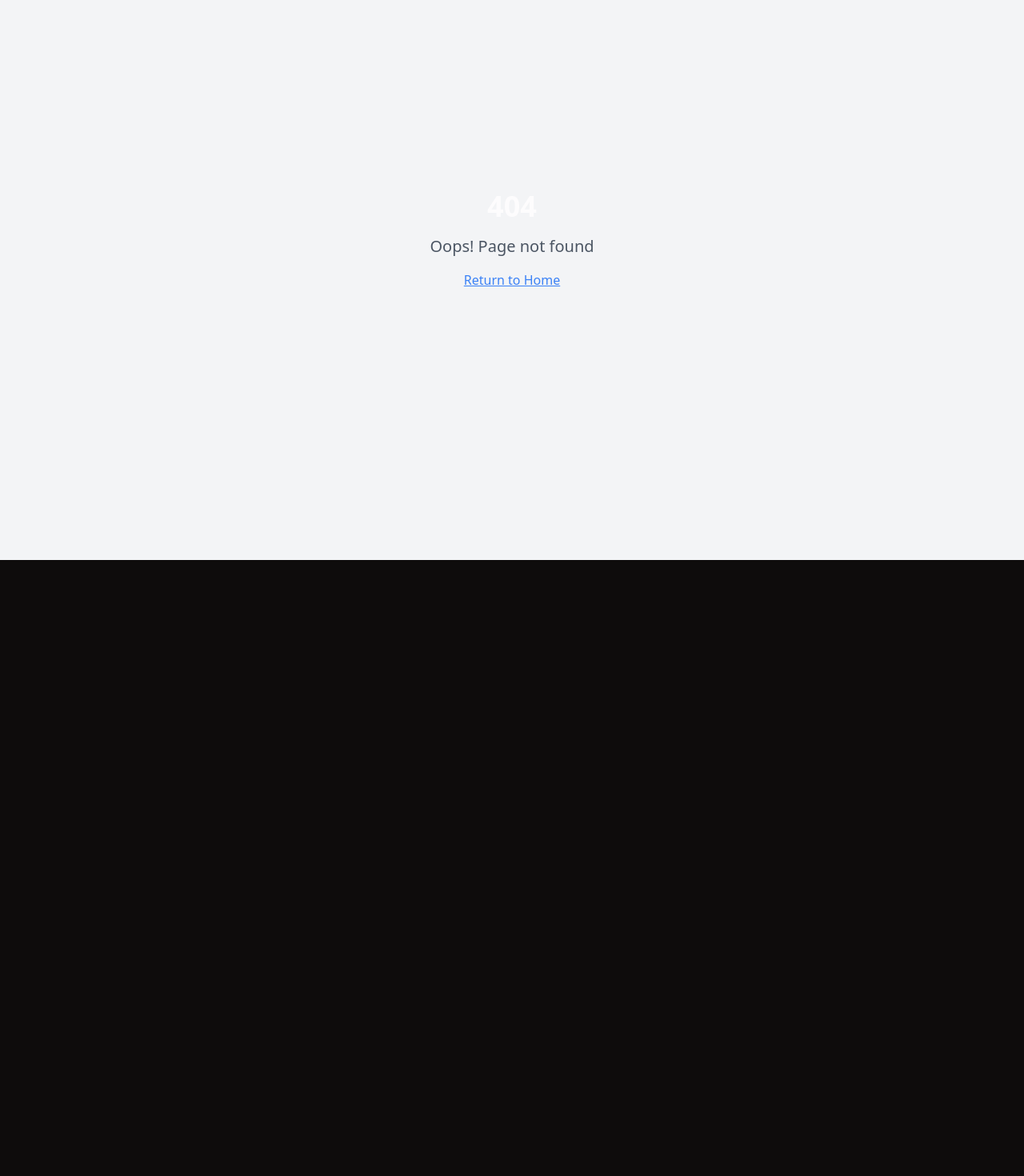
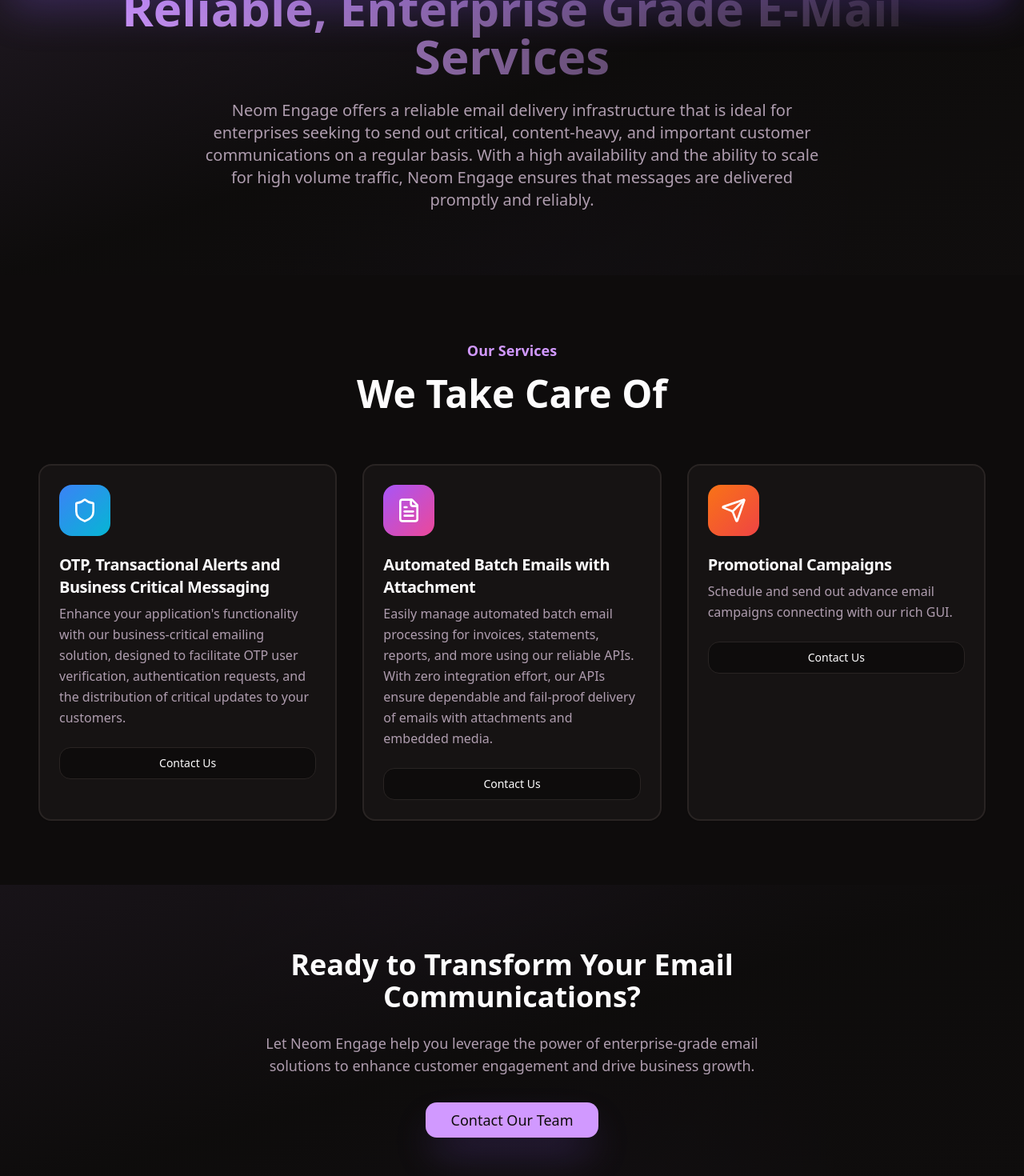
Before and after one commit to jassim7784/neomengage-n8n-glowup, a React (Vite) app: page /products/email-solutions in a window 1280 px wide. Before the commit this address had no page. Shown: the part 100-1570 px from the top of the page at 80% size. Before the commit the page ends 800 px from the top, so only its background shows below. Built offline with nearby package versions, Linux system fonts and the light colour scheme.

Commit message:
Add Email Solutions Page

```diff
--- a/src/App.tsx
+++ b/src/App.tsx
@@ -17,6 +17,7 @@ import WebDesignDevelopment from "./pages/services/WebDesignDevelopment";
 import SMSSolutions from "./pages/products/SMSSolutions";
 import WhatsAppSolutions from "./pages/products/WhatsAppSolutions";
 import VoiceSolutions from "./pages/products/VoiceSolutions";
+import EmailSolutions from "./pages/products/EmailSolutions";
 
 // Other Pages
 import Blogs from "./pages/Blogs";
@@ -44,6 +45,7 @@ const App = () => (
           <Route path="/products/sms-solutions" element={<SMSSolutions />} />
           <Route path="/products/whatsapp-solutions" element={<WhatsAppSolutions />} />
           <Route path="/products/voice-solutions" element={<VoiceSolutions />} />
+          <Route path="/products/email-solutions" element={<EmailSolutions />} />
 
           {/* Other Pages */}
           <Route path="/blogs" element={<Blogs />} />
--- a/src/components/Header.tsx
+++ b/src/components/Header.tsx
@@ -106,7 +106,7 @@ const Header = () => {
                       </NavigationMenuLink>
                     </li>
                     <li>
-                      <NavigationMenuLink href="/products/email-solution" className="block select-none space-y-1 rounded-md p-3 leading-none no-underline outline-none transition-colors hover:bg-accent hover:text-accent-foreground focus:bg-accent focus:text-accent-foreground">
+                      <NavigationMenuLink href="/products/email-solutions" className="block select-none space-y-1 rounded-md p-3 leading-none no-underline outline-none transition-colors hover:bg-accent hover:text-accent-foreground focus:bg-accent focus:text-accent-foreground">
                         <div className="text-sm font-medium leading-none">Email Solution</div>
                       </NavigationMenuLink>
                     </li>
@@ -194,7 +194,7 @@ const Header = () => {
               <a href="/products/voice-solutions" className="block text-foreground hover:text-primary transition-smooth pl-4">
                 Voice Solution
               </a>
-              <a href="/products/email-solution" className="block text-foreground hover:text-primary transition-smooth pl-4">
+              <a href="/products/email-solutions" className="block text-foreground hover:text-primary transition-smooth pl-4">
                 Email Solution
               </a>
               <a href="/products/chatbot-solution" className="block text-foreground hover:text-primary transition-smooth pl-4">
--- /dev/null
+++ b/src/pages/products/EmailSolutions.tsx
@@ -0,0 +1,121 @@
+import { useNavigate } from "react-router-dom";
+import { Card, CardContent, CardDescription, CardHeader, CardTitle } from "@/components/ui/card";
+import { Button } from "@/components/ui/button";
+import Header from "@/components/Header";
+import Footer from "@/components/Footer";
+import { Mail, Shield, FileText, Send } from "lucide-react";
+
+const EmailSolutions = () => {
+  const navigate = useNavigate();
+
+  const services = [
+    {
+      icon: Shield,
+      title: "OTP, Transactional Alerts and Business Critical Messaging",
+      description: "Enhance your application's functionality with our business-critical emailing solution, designed to facilitate OTP user verification, authentication requests, and the distribution of critical updates to your customers.",
+      gradient: "from-blue-500 to-cyan-500"
+    },
+    {
+      icon: FileText,
+      title: "Automated Batch Emails with Attachment",
+      description: "Easily manage automated batch email processing for invoices, statements, reports, and more using our reliable APIs. With zero integration effort, our APIs ensure dependable and fail-proof delivery of emails with attachments and embedded media.",
+      gradient: "from-purple-500 to-pink-500"
+    },
+    {
+      icon: Send,
+      title: "Promotional Campaigns",
+      description: "Schedule and send out advance email campaigns connecting with our rich GUI.",
+      gradient: "from-orange-500 to-red-500"
+    }
+  ];
+
+  const handleContactClick = () => {
+    navigate("/contact");
+  };
+
+  return (
+    <>
+      <Header />
+      <main className="min-h-screen">
+        {/* Hero Section */}
+        <section className="py-20 px-4 bg-gradient-to-br from-primary/10 via-background to-secondary/10">
+          <div className="container mx-auto max-w-6xl text-center">
+            <h1 className="text-4xl md:text-5xl lg:text-6xl font-bold mb-6 bg-gradient-to-r from-primary to-secondary bg-clip-text text-transparent">
+              Reliable, Enterprise Grade E-Mail Services
+            </h1>
+            <p className="text-lg md:text-xl text-muted-foreground max-w-3xl mx-auto leading-relaxed">
+              Neom Engage offers a reliable email delivery infrastructure that is ideal for enterprises seeking to send out critical, content-heavy, and important customer communications on a regular basis. With a high availability and the ability to scale for high volume traffic, Neom Engage ensures that messages are delivered promptly and reliably.
+            </p>
+          </div>
+        </section>
+
+        {/* Services Section */}
+        <section className="py-20 px-4 bg-background">
+          <div className="container mx-auto max-w-7xl">
+            <div className="text-center mb-16">
+              <p className="text-primary font-semibold mb-4 text-lg">Our Services</p>
+              <h2 className="text-3xl md:text-4xl lg:text-5xl font-bold mb-6">
+                We Take Care Of
+              </h2>
+            </div>
+
+            <div className="grid grid-cols-1 md:grid-cols-2 lg:grid-cols-3 gap-8">
+              {services.map((service, index) => {
+                const Icon = service.icon;
+                return (
+                  <Card
+                    key={index}
+                    className="group hover:shadow-2xl transition-all duration-300 border-2 hover:border-primary/50 hover:-translate-y-2"
+                  >
+                    <CardHeader>
+                      <div className={`w-16 h-16 rounded-2xl bg-gradient-to-br ${service.gradient} flex items-center justify-center mb-4 group-hover:scale-110 transition-transform duration-300`}>
+                        <Icon className="w-8 h-8 text-white" />
+                      </div>
+                      <CardTitle className="text-xl mb-2 group-hover:text-primary transition-colors">
+                        {service.title}
+                      </CardTitle>
+                      <CardDescription className="text-base leading-relaxed">
+                        {service.description}
+                      </CardDescription>
+                    </CardHeader>
+                    <CardContent>
+                      <Button
+                        onClick={handleContactClick}
+                        className="w-full group-hover:bg-primary group-hover:text-primary-foreground transition-all"
+                        variant="outline"
+                      >
+                        Contact Us
+                      </Button>
+                    </CardContent>
+                  </Card>
+                );
+              })}
+            </div>
+          </div>
+        </section>
+
+        {/* CTA Section */}
+        <section className="py-20 px-4 bg-gradient-to-br from-primary/5 via-background to-secondary/5">
+          <div className="container mx-auto max-w-4xl text-center">
+            <h2 className="text-3xl md:text-4xl font-bold mb-6">
+              Ready to Transform Your Email Communications?
+            </h2>
+            <p className="text-lg text-muted-foreground mb-8 max-w-2xl mx-auto">
+              Let Neom Engage help you leverage the power of enterprise-grade email solutions to enhance customer engagement and drive business growth.
+            </p>
+            <Button
+              onClick={handleContactClick}
+              size="lg"
+              className="text-lg px-8"
+            >
+              Contact Our Team
+            </Button>
+          </div>
+        </section>
+      </main>
+      <Footer />
+    </>
+  );
+};
+
+export default EmailSolutions;
```
